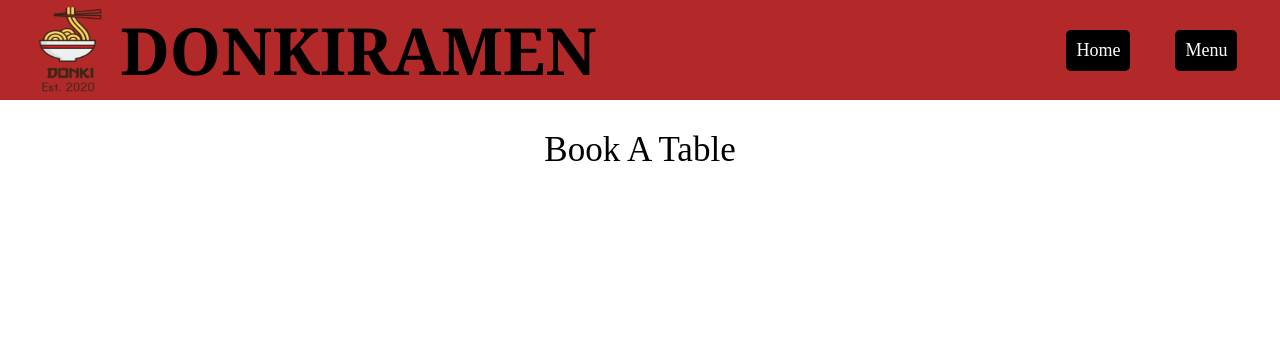
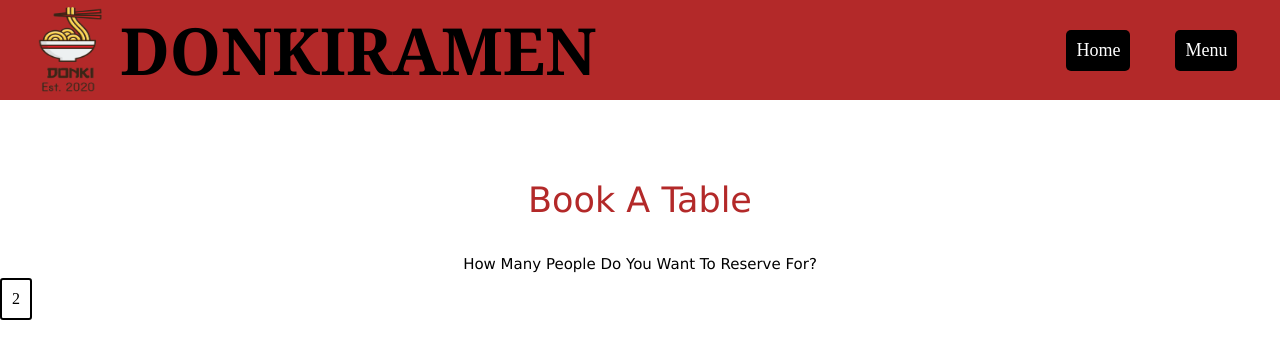
Before and after one commit to Leif64/Projekt-workshop, a plain HTML site: page book.html in a window 1280 px wide. Shown: the top 358 px of the page. Drawn offline with Linux system fonts and the light colour scheme.

Commit message:
bookingbase

```diff
--- a/book.html
+++ b/book.html
@@ -23,6 +23,11 @@
 
     <h2 class="bookhead">Book A Table</h2>
 
+    <p class="bookamount">How Many People Do You Want To Reserve For?</p>
+
+    <p id="bookpeople">
+        <label></label><input type="checkbox" name="2" value="1"><span>2</span></label>
+    </p>
 
 </body>
 </html>
--- a/style.css
+++ b/style.css
@@ -142,4 +142,42 @@
       text-align: center;
       font-size: 35px;
       padding: 30px;
+      margin-top: 50px;
+      font-weight: 200;
+      color: #b32929;
+      font-family: Verdana, Geneva, Tahoma, sans-serif;
   }
+
+  .bookpeoplecon {
+      display: flex;
+      text-align: center;
+      flex-direction: row;
+      align-items: center;
+      justify-content: space-between;
+  }
+
+  .bookamount {
+      font-size: 15px;
+      margin: 5px;
+      margin-bottom: 5px;
+      font-family: Verdana, Geneva, Tahoma, sans-serif;
+      text-align: center;
+  }
+
+  #bookpeople input[type="checkbox"] {
+      display: none;
+  }
+
+  #bookpeople span {
+      display: inline-block;
+      padding: 10px;
+      user-select: none;
+      border: 2px solid black;
+      border-radius: 3px;
+      color: black;
+  }
+
+  #bookpeople[type="checkbox"]:checked + span {
+      background-color: #b32929;
+      color: black;
+  }
```
